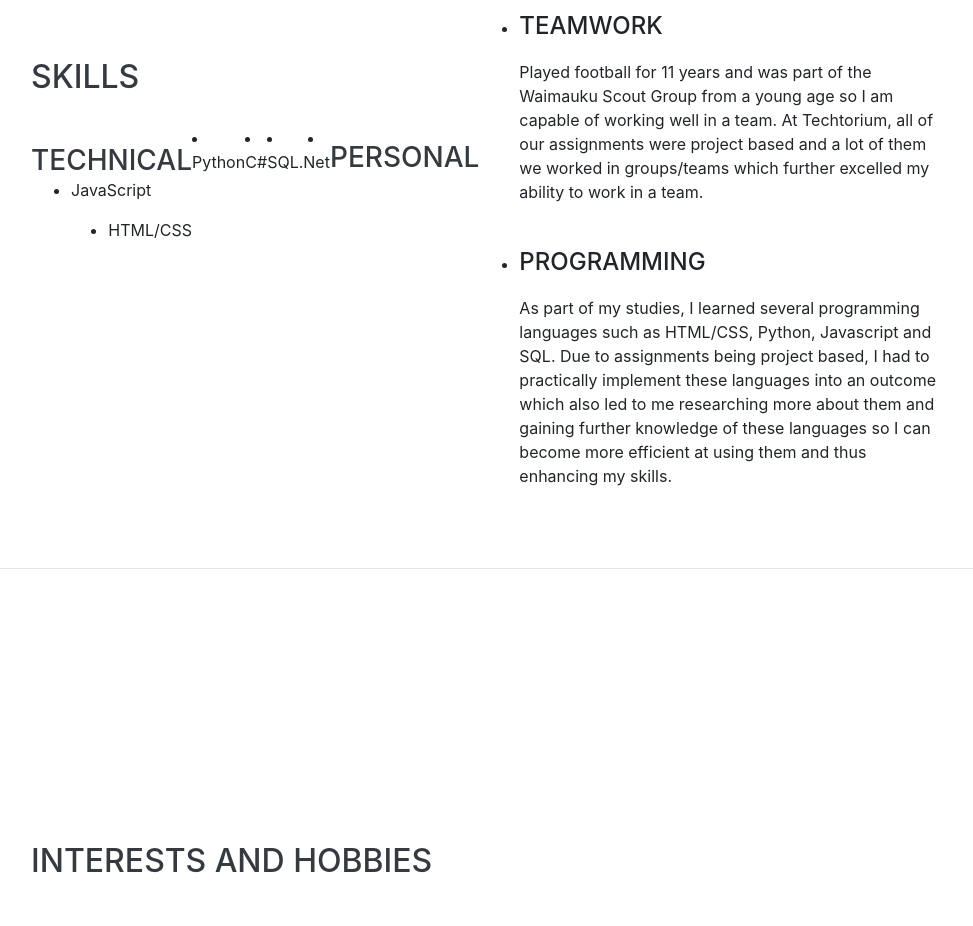
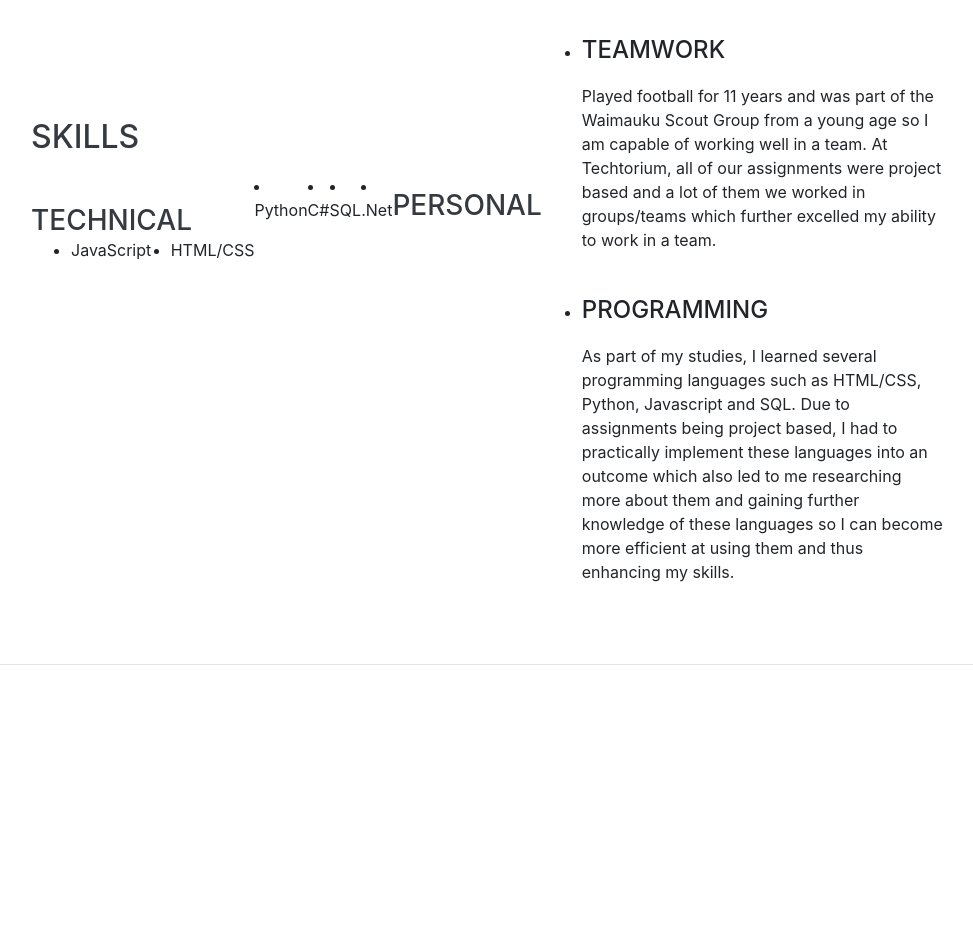
Before and after one commit to Ryan-Goult/Ryan-Goult.github.io, a website with bundled scripts: page index.html in a window 1280 px wide. Shown: the part 2780-3706 px from the top of the page, without its empty margins (289-1262 px from the left). Built offline with nearby package versions, Linux system fonts and the light colour scheme; a web font is replaced by a local one.

Commit message:
Initial Commit

```diff
--- a/css/resume.css
+++ b/css/resume.css
@@ -174,8 +174,3 @@ a {
 a:hover, a:focus, a:active {
   color: #824027;
 }
-.resume-date text-md-right{
-	columns: 2;
-	-webkit-columns: 2;
-	-moz-columns: 2;
-}
--- a/index.html
+++ b/index.html
@@ -184,24 +184,24 @@
         <h2 class="mb-5">Skills</h2>
 
         <h3 class="mb-0">Technical</h3>
-        <ul>
+        <ul style="columns:2;">
 			<li>
 				<p>JavaScript</p>
 			</li>
-			<li class="resume-date text-md-right" style="float:right;text-align:left">
+			<li>
 				<p>HTML/CSS</p>
 			</li>
 			</div>
 			<li>
 				<p>Python</p>
 			</li>
-			<li class="resume-date text-md-right" style="float:right;text-align:left">
+			<li>
 				<p>C#</p>
 			</li>
 			<li>
 				<p>SQL</p>
 			</li>
-			<li class="resume-date text-md-right" style="float:right;text-align:left">
+			<li>
 				<p>.Net</p>
 			</li>
 		</ul>
```
